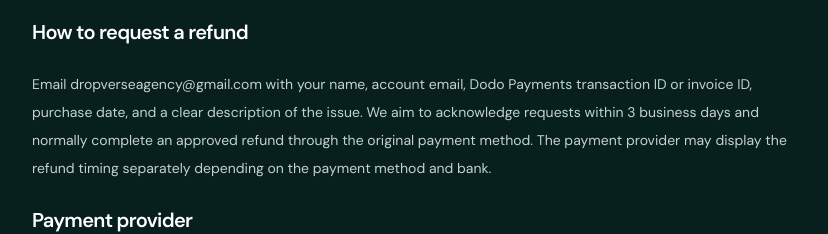
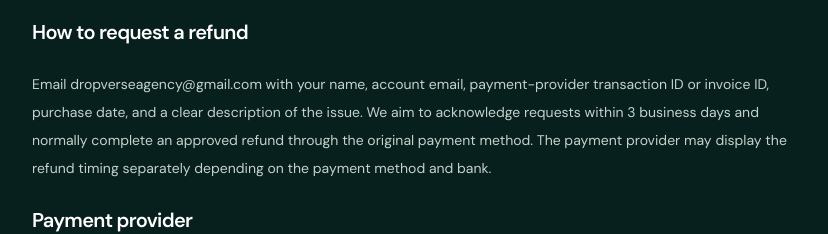
Before and after one commit to dropverseagency/dropverse, a Next.js app: page /refund in a window 1280 px wide. Shown: the part 1790-2024 px from the top of the page, without its empty margins (224-1052 px from the left). Built offline with nearby package versions, Linux system fonts and the light colour scheme.

Commit message:
Remove stale Dodo-specific refund instructions

```diff
--- a/app/refund/page.tsx
+++ b/app/refund/page.tsx
@@ -30,7 +30,7 @@ export default function RefundPage() {
           <h2 className="font-display text-xl font-bold text-white">Payment disputes</h2>
           <p>We retain relevant records such as receipts, transaction IDs, account and access events, download timestamps, file details, project briefs, delivery messages, and support correspondence to investigate payment questions and respond accurately to payment-provider disputes. We may provide relevant records to the payment processor or dispute reviewer. We cannot guarantee the outcome of a PayPal, card, bank, or other provider dispute, and we do not ask buyers to waive legitimate dispute rights. Please contact us promptly about an issue so we have an opportunity to investigate, without limiting your right to contact your payment provider.</p>
           <h2 className="font-display text-xl font-bold text-white">How to request a refund</h2>
-          <p>Email dropverseagency@gmail.com with your name, account email, Dodo Payments transaction ID or invoice ID, purchase date, and a clear description of the issue. We aim to acknowledge requests within 3 business days and normally complete an approved refund through the original payment method. The payment provider may display the refund timing separately depending on the payment method and bank.</p>
+          <p>Email dropverseagency@gmail.com with your name, account email, payment-provider transaction ID or invoice ID, purchase date, and a clear description of the issue. We aim to acknowledge requests within 3 business days and normally complete an approved refund through the original payment method. The payment provider may display the refund timing separately depending on the payment method and bank.</p>
           <h2 className="font-display text-xl font-bold text-white">Payment provider</h2>
           <p>Payments and refunds may be processed by PayPal, Paddle, SpaceRemit, or another provider displayed at checkout. Each provider may apply its own payment-method rules, tax handling, dispute process, and processing timelines. Nothing in this policy limits rights that cannot legally be waived under applicable consumer-protection law.</p>
         </div>
```
